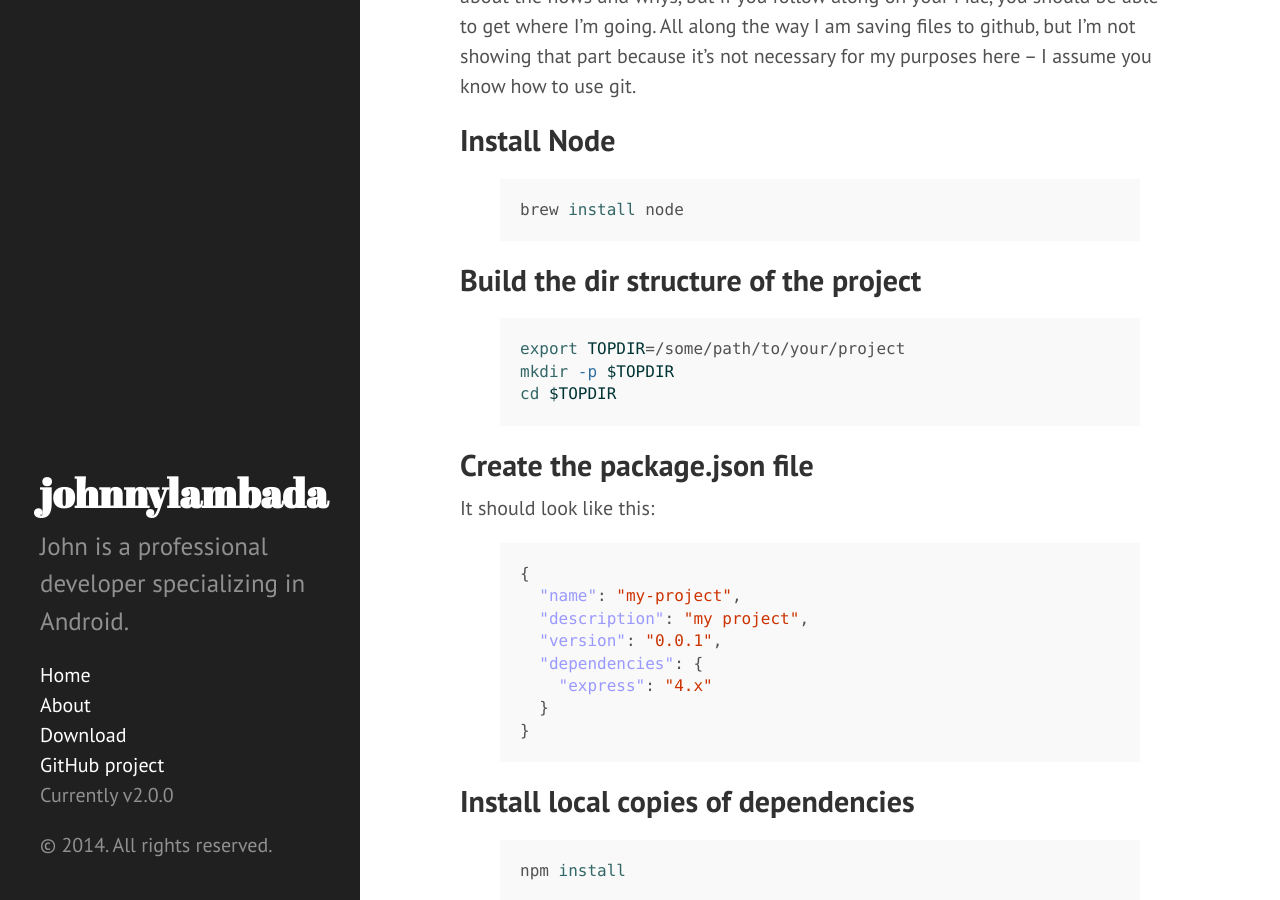
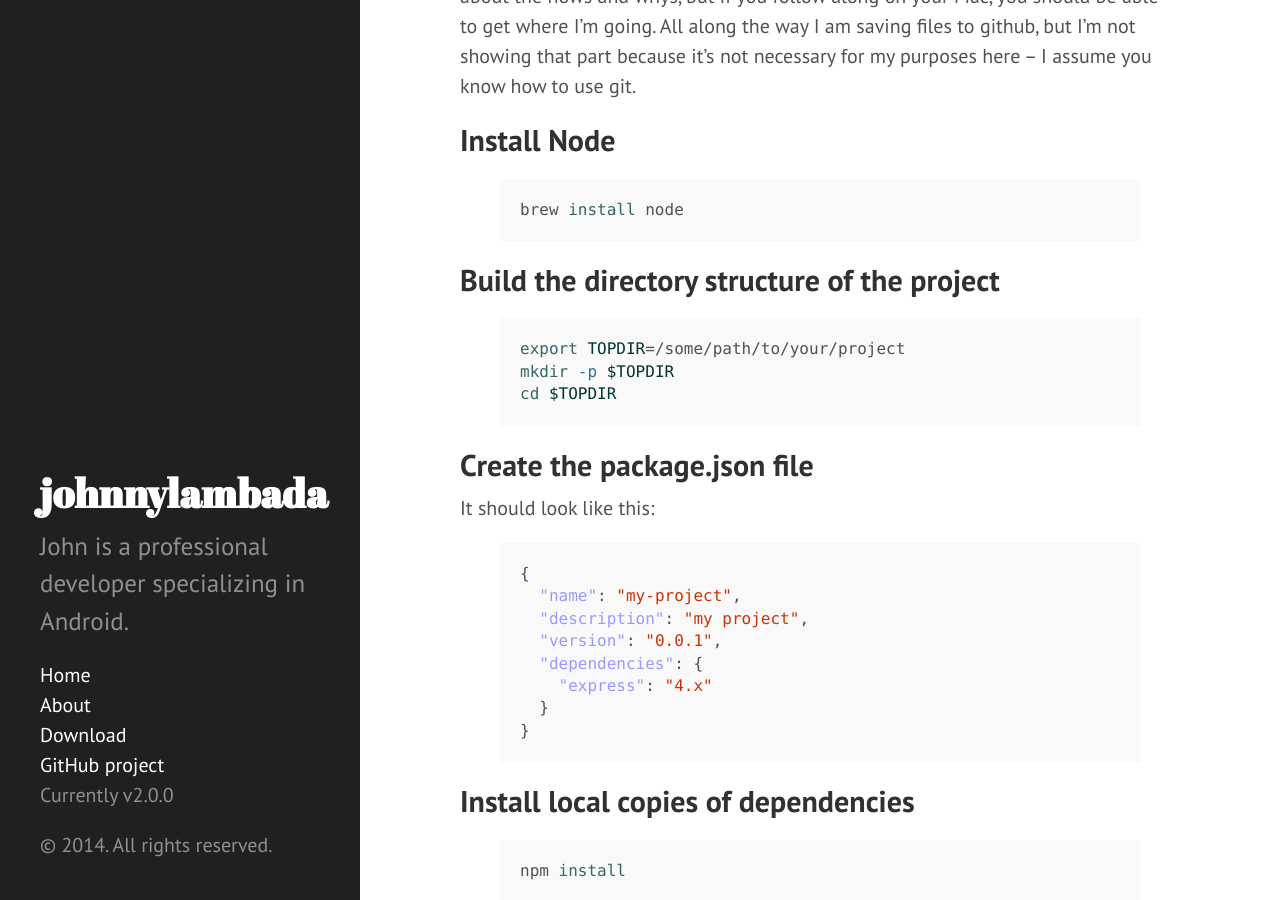
Before and after one commit to squip/squip.github.io, a Jekyll site: the page built from _posts/2014-06-04-node-1.md, in a window 1280 px wide and 900 px high, scrolled down 339 px. Built offline with Jekyll 4.4.1, drawn with Linux system fonts in a browser that asks for light colours; Markdown is read by kramdown in place of the engine named in the settings.

Commit message:
Fix spelling

```diff
--- a/_posts/2014-06-04-node-1.md
+++ b/_posts/2014-06-04-node-1.md
@@ -12,7 +12,7 @@ The object of this first post is just to get to a working "localhost:4000/hello.
 brew install node
 {% endhighlight %}
 
-## Build the dir structure of the project
+## Build the directory structure of the project
 {% highlight bash %}
 export TOPDIR=/some/path/to/your/project
 mkdir -p $TOPDIR
```
